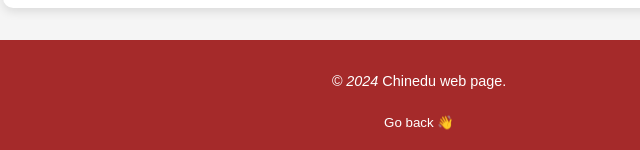
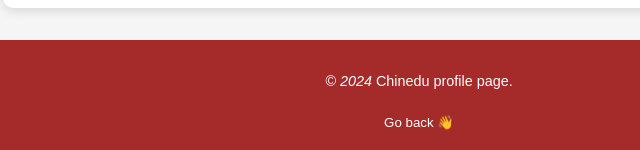
Before and after one commit to jakub728/Own-site, a plain HTML site: page chinedu/index.html in a window 1280 px wide. Shown: the part 1535-1685 px from the top of the page, 221-861 px from the left. Drawn offline with Linux system fonts and the light colour scheme.

Commit message:
chinedupage

```diff
--- a/chinedu/index.html
+++ b/chinedu/index.html
@@ -59,7 +59,7 @@
   </main>
 
   <footer>
-    <p><em>© 2024</em> Chinedu web page.</p>
+    <p><em>© 2024</em> Chinedu profile page.</p>
     <a href="https://jakub728.github.io/Own-site/index.html"><button>Go back</button></a>
   </footer>
 </body>
```
